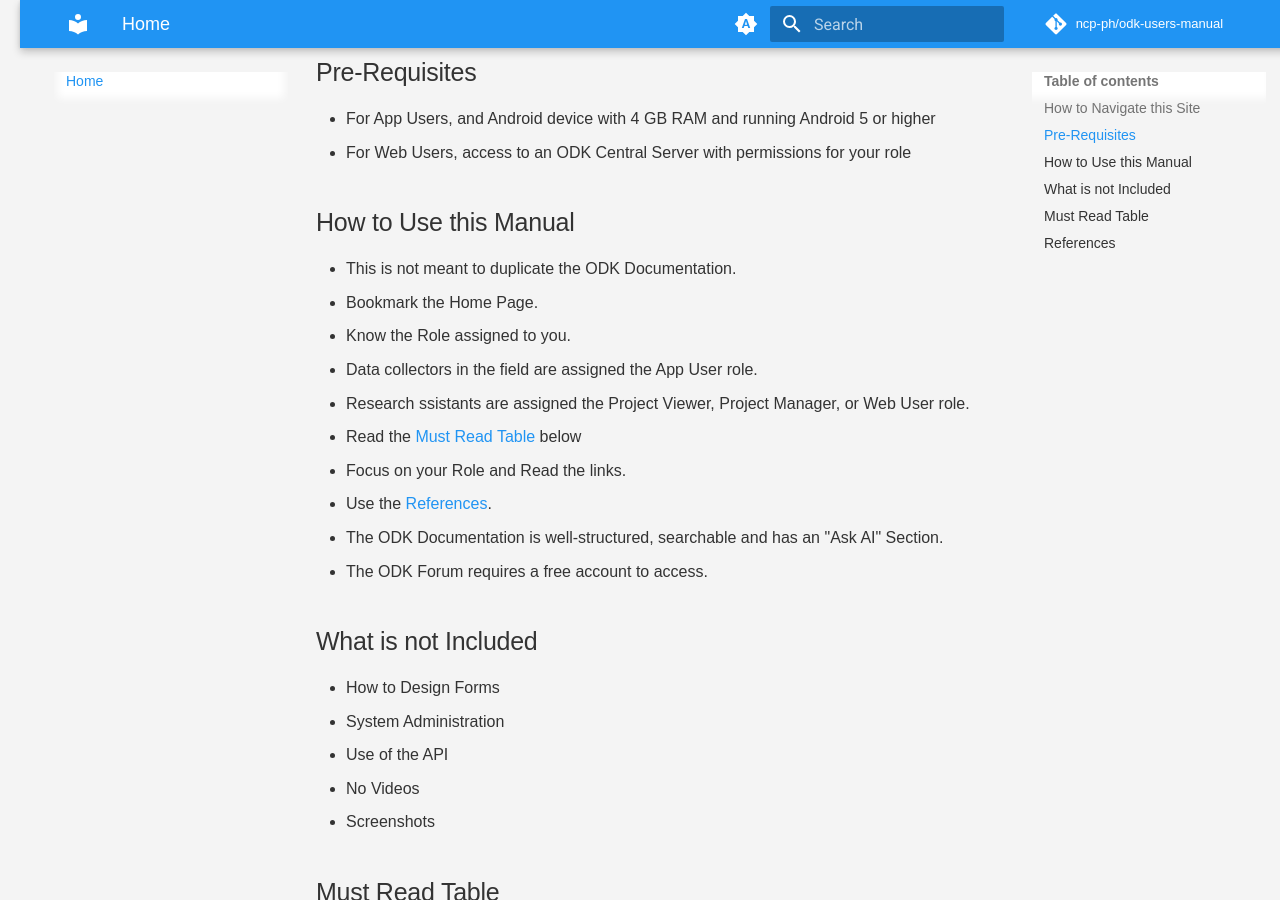
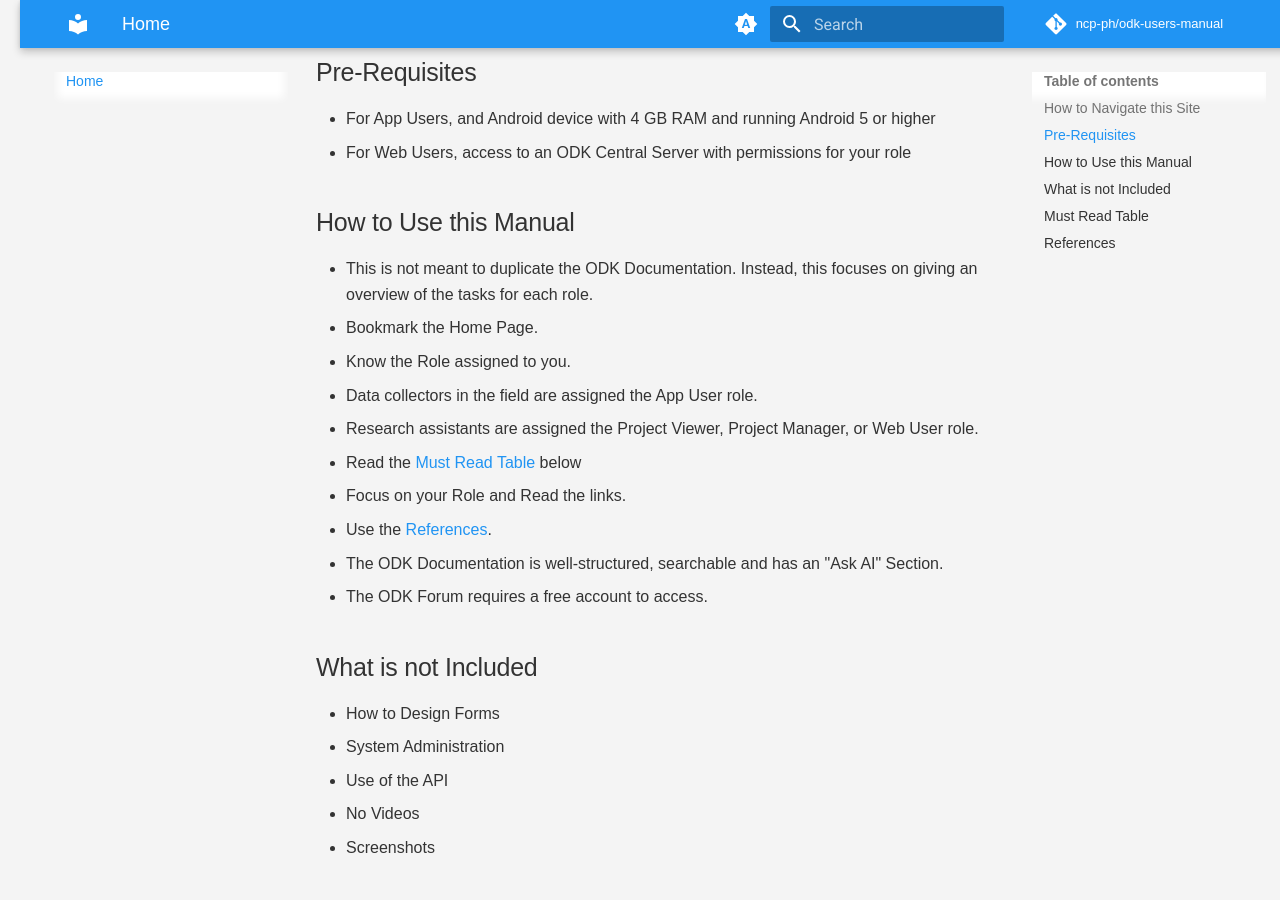
Before and after one commit to ncp-ph/odk-users-manual, an MkDocs documentation site: the page built from docs/index.md, in a window 1280 px wide and 900 px high, scrolled down 386 px. Built offline with MkDocs 1.6.1 and Material for MkDocs 9.7.7, drawn with Linux system fonts in a browser that asks for light colours; comment, search, counter and statistics services are not loaded.

Commit message:
Formatting

```diff
--- a/docs/index.md
+++ b/docs/index.md
@@ -13,16 +13,16 @@ When you select a section, you will see:
 
 ## How to Use this Manual
 
-* This is not meant to duplicate the ODK Documentation.
+* This is not meant to duplicate the ODK Documentation. Instead, this focuses on giving an overview of the tasks for each role.
 * Bookmark the Home Page.
 * Know the Role assigned to you.
   * Data collectors in the field are assigned the App User role.
-  * Research ssistants are assigned the Project Viewer, Project Manager, or Web User role.
+  * Research assistants are assigned the Project Viewer, Project Manager, or Web User role.
 * Read the [Must Read Table](#must-read-table) below
 * Focus on your Role and Read the links.
 * Use the [References](#references).
-  * The ODK Documentation is well-structured, searchable and has an "Ask AI" Section.
-  * The ODK Forum requires a free account to access.
+ * The ODK Documentation is well-structured, searchable and has an "Ask AI" Section.
+ * The ODK Forum requires a free account to access.
 
 ## What is not Included
 
```
